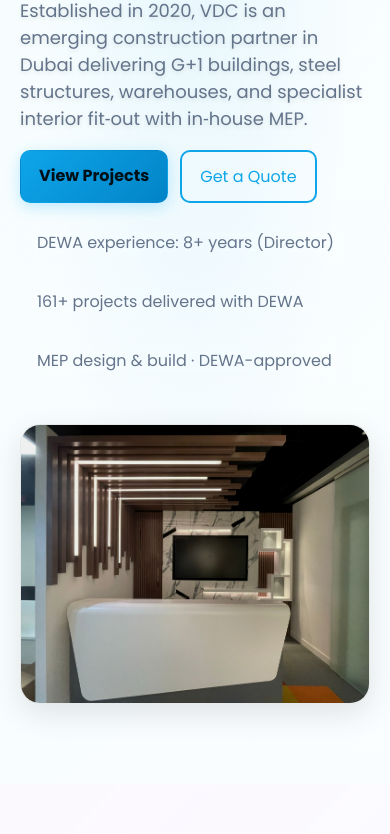
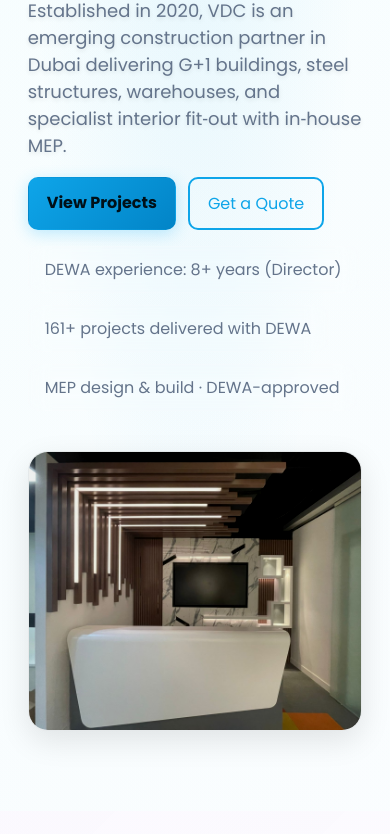
Before and after one commit to gurumurthyv/vdc-website, a plain HTML site: page index.html in a window 390 px wide. Shown: the part 321-1155 px from the top of the page. Drawn offline with Linux system fonts and the light colour scheme.

Commit message:
\layout uniform + logo fix"

```diff
--- a/index.html
+++ b/index.html
@@ -16,7 +16,8 @@
     <div class="container header-inner">
       <div class="brand">
         <div class="logo-main">
-          <img src="/assets/extracted_images/slide_1_image.png" alt="VDC - Vertical District Contracting LLC" />
+          <!-- Use relative PNG (absolute root path breaks on GitHub Pages) -->
+          <img src="assets/extracted_images/slide_1_image.png" alt="VDC - Vertical District Contracting LLC" />
         </div>
       </div>
         <nav class="nav">
@@ -284,7 +285,6 @@
           </div>
         </div>
         </div>
-
         <div class="project-highlight">
           <h3>Featured Project: Hybrid Structural Innovation</h3>
           <div class="highlight-grid">
--- a/styles.css
+++ b/styles.css
@@ -80,7 +80,20 @@ html[data-theme="light"] body{
 
 img{max-width:100%;display:block}
 a{color:var(--fg);text-decoration:none}
-.container{max-width:1200px;margin:0 auto;padding:0 20px}
+.container{width:70%;max-width:1200px;margin:0 auto;padding:0 20px}
+/* Ensure large screens keep content at ~70% width while very wide viewports don't stretch excessively */
+@media (max-width:1400px){
+  .container{width:72%;}
+}
+@media (max-width:1100px){
+  .container{width:80%;}
+}
+@media (max-width:900px){
+  .container{width:88%;}
+}
+@media (max-width:700px){
+  .container{width:94%;padding:0 16px}
+}
 .small{font-size:.9rem}
 .muted{color:var(--muted)}
 
```
